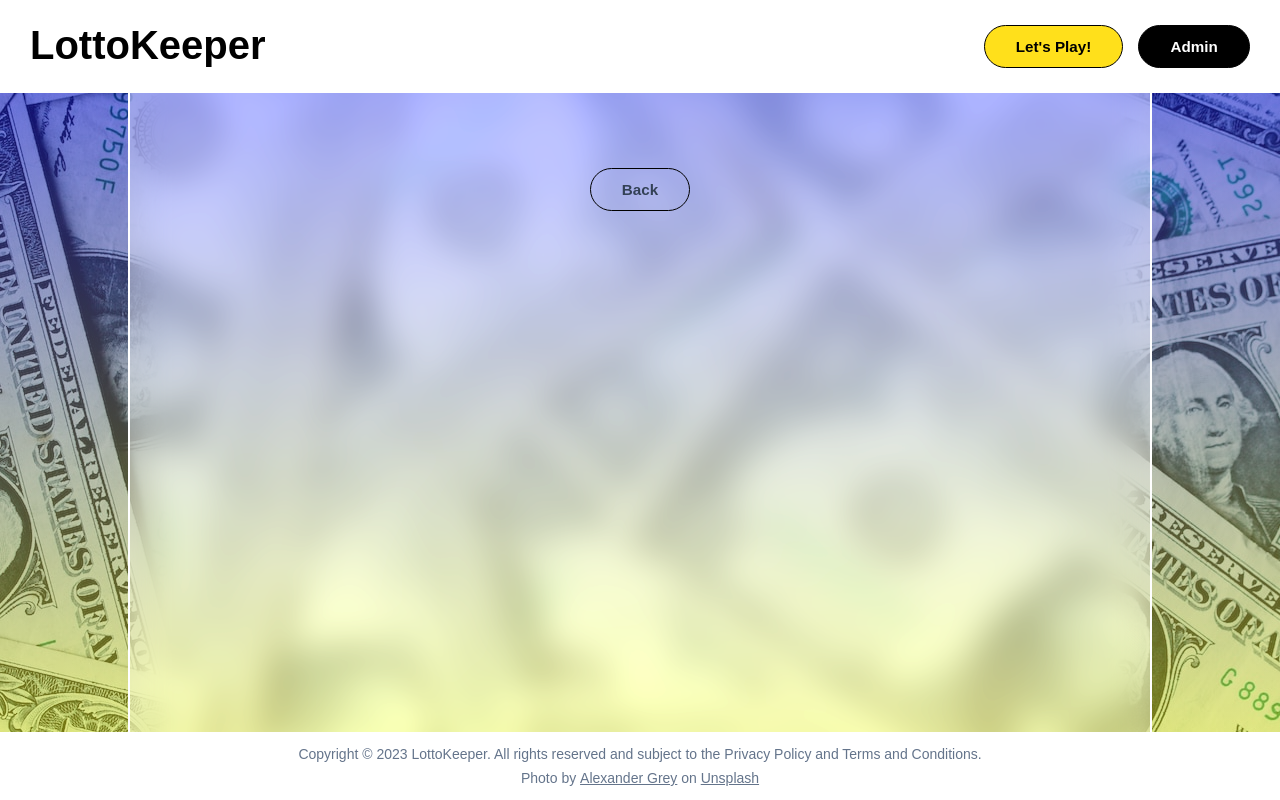
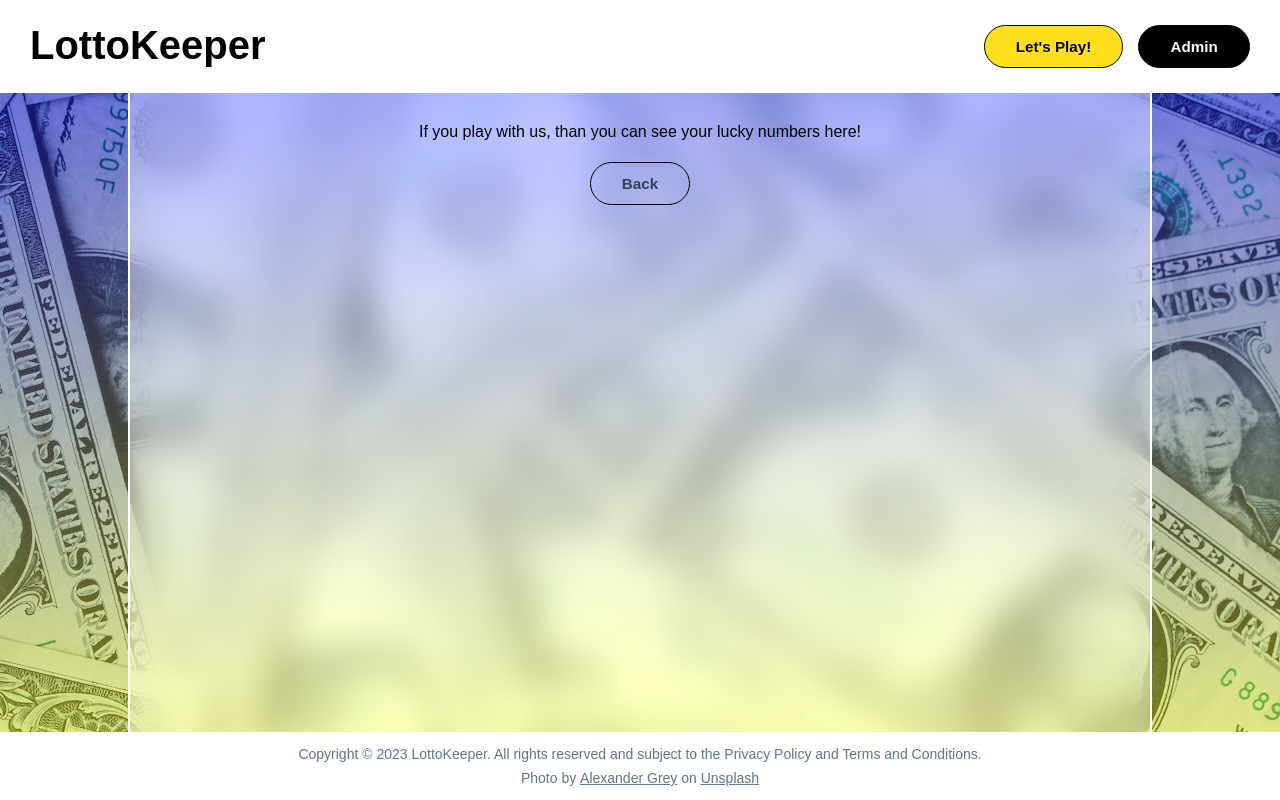
Before and after one commit to Marci101/lottokeeper-app, a React (Vite) app: page /user/numbers in a window 1280 px wide. Built offline with nearby package versions, Linux system fonts and the light colour scheme.

Commit message:
UserNumbers page dveloped

```diff
--- a/src/common/features/userNumbersSlice.js
+++ b/src/common/features/userNumbersSlice.js
@@ -9,8 +9,13 @@ export const userNumbersSlice = createSlice({
   initialState,
   reducers: {
     yourUserNums: (state, action) => {
-      const newState = [...state.userNumbers, action.payload];
-      state.userNumbers = newState;
+      return {
+        ...state,
+        userNumbers: [
+          ...state.userNumbers,
+          action.payload
+        ]
+      }
     }
   },
 });
--- /dev/null
+++ b/src/common/utils/currentDate.js
@@ -0,0 +1,10 @@
+export const getCurrentDate = () => {
+  const date = new Date();
+  let year = date.getFullYear();
+  let month = ("0" + (date.getMonth() + 1)).slice(-2);
+  let day = ("0" + date.getDate()).slice(-2);
+  let hour = ("0" + date.getHours()).slice(-2);
+  let minute = ("0" + date.getMinutes()).slice(-2);
+  let seconds = ("0" + date.getSeconds()).slice(-2);
+  return `${year}-${month}-${day}, ${hour}:${minute}:${seconds}`;
+}
--- a/src/ui/components/userGenerate/GenerateNums.jsx
+++ b/src/ui/components/userGenerate/GenerateNums.jsx
@@ -3,6 +3,7 @@ import { useDispatch } from 'react-redux';
 import { yourUserNums } from '../../../common/features/userNumbersSlice';
 import { showModal } from "../../../common/features/modalSlice";
 import ModalPopUp from '../modal/ModalPopUp';
+import { getCurrentDate } from '../../../common/utils/currentDate';
 
 export default function GenerateNums() {
   const [userNums, setUserNums] = useState({});
@@ -32,7 +33,7 @@ export default function GenerateNums() {
     })
     if (fiveGoodNumInput === 5) {
       setUserNums(userNums);
-      dispatch(yourUserNums(Object.values(userNums)));
+      dispatch(yourUserNums({userNums: Object.values(userNums), date: getCurrentDate()}));
     }
   }
 
--- a/src/ui/pages/numbers/UserNumbersPage.jsx
+++ b/src/ui/pages/numbers/UserNumbersPage.jsx
@@ -4,18 +4,40 @@ import './userNumbersPage.css';
 
 export default function UserNumbersPage() {
   const userNumbers = useSelector((state) => state.yourNumbers.userNumbers);
+  const reversedUserNumbers = [...userNumbers].reverse();
 
   return (
     <div id="user-numbers">
-      <ul>
-        {[...userNumbers].map((num, index) => {
-          console.log("NUMMM:",num);
-          return (
-            <li key={`${index}${num}}`} data={`${index}${num}}`}>{num}</li>
-          )
-        })}
-      </ul>
-      <ul>
+      {reversedUserNumbers.length === 0 ?
+        <p className="page-hint">If you play with us, than you can see your lucky numbers here!</p>
+      :
+        <p className="page-hint">The list of your lucky numbers</p>
+      }
+      {reversedUserNumbers.length > 0 &&
+        <ul className="data-of-betting">
+          {[...reversedUserNumbers].map((num, index) => {
+            return (
+              <li key={index}>
+                <div className="timedata">
+                  <p className="time-of-bet">Time of bet:</p><p className="timestamp">{num.date}</p>
+                </div>
+                <p className="numbers">
+                  {
+                    num.userNums.map((numItem, index) => {
+                      return (
+                        <span key={index}>
+                          {numItem}
+                        </span>
+                      );
+                    })
+                  }
+                </p>
+              </li>
+            );
+          })}
+        </ul>
+      }
+      <ul className="button-back">
         <ButtonRounded buttonText='Back' link='/user' />
       </ul>
     </div>
--- a/src/ui/pages/numbers/userNumbersPage.css
+++ b/src/ui/pages/numbers/userNumbersPage.css
@@ -1,8 +1,118 @@
+#user-numbers {
+  padding-top: 20px;
+}
+
+#user-numbers .page-hint {
+  max-width: 206px;
+  margin: 0 auto 14px;
+  padding: 0 12px;
+  text-align: center;
+}
+
 #user-numbers ul {
   display: flex;
   justify-content: center;
   flex-direction: column;
   list-style: none;
   margin: 0;
-  padding: 25px 30px;
+  padding: 0;
 }
+
+#user-numbers .data-of-betting {
+  max-height: calc(100vh - 386px);
+  overflow-y: auto;
+  justify-content: unset;
+  padding: 3px 6px;
+  border: 1px solid #ffffffbf;
+}
+
+#user-numbers .data-of-betting li {
+  display: flex;
+  flex-direction: column;
+  border-bottom: 1px solid #8383835e;
+}
+
+#user-numbers .data-of-betting li:last-child {
+  border-bottom: none;
+}
+
+#user-numbers .data-of-betting li .numbers {
+  margin: 9px 0 9px;
+  font-size: 21px;
+  font-weight: 900;
+}
+
+#user-numbers .data-of-betting li .numbers span {
+  margin: 0 8px;
+}
+
+#user-numbers .data-of-betting li .timedata p {
+  margin: 3px 0 0;
+}
+
+#user-numbers .data-of-betting li .timedata .time-of-bet {
+  font-size: 12px;
+}
+
+#user-numbers .data-of-betting li .timedata .timestamp {
+  font-size: 14px;
+}
+
+#user-numbers .button-back {
+  align-items: center;
+  margin-top: 15px;
+}
+
+@media only screen and (min-width: 580px) {
+  #user-numbers {
+    padding-top: 30px;
+  }
+
+  #user-numbers .page-hint {
+    max-width: unset;
+    margin: 0 auto 21px;
+  }
+
+  #user-numbers ul {
+    justify-content: center;
+  }
+
+  #user-numbers .data-of-betting {
+    max-height: calc(100vh - 346px);
+    padding: 3px 12px;
+  }
+
+  #user-numbers .data-of-betting li {
+    flex-direction: row-reverse;
+  }
+
+  #user-numbers .data-of-betting li .numbers {
+    margin: 21px 12px 21px 0;
+  }
+
+  #user-numbers .data-of-betting li .numbers span {
+    margin: 0 11px;
+  }
+
+  #user-numbers .data-of-betting li .numbers span:first-child {
+    margin: 0 16px 0 0;
+  }
+
+  #user-numbers .data-of-betting li .timedata p {
+    margin: 3px 0;
+  }
+
+  #user-numbers .data-of-betting li .timedata .timestamp {
+    font-size: 16px;
+  }
+}
+
+@media only screen and (min-width: 660px) {
+  #user-numbers .data-of-betting li .numbers {
+    font-size: 23px;
+  }
+
+  #user-numbers .data-of-betting li .numbers span {
+    margin: 0 16px;
+  }
+}
```
